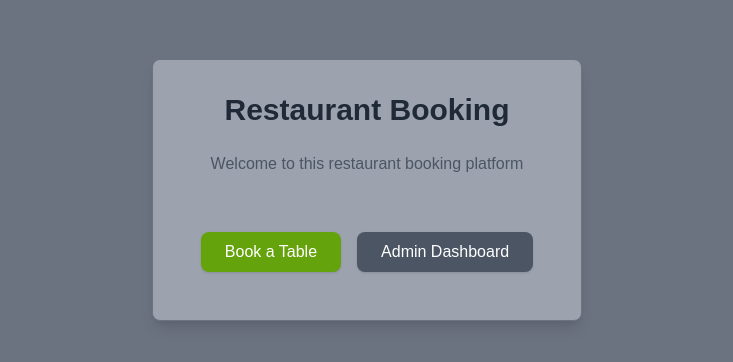
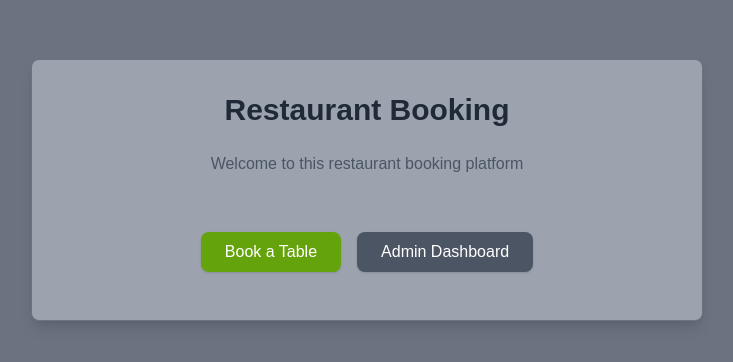
Before and after one commit to johanna-sandberg/restaurant-booking, a Next.js app: page / in a window 1280 px wide. Shown: the part 210-572 px from the top of the page, without its empty margins (273-1006 px from the left). Built offline with nearby package versions, Linux system fonts and the light colour scheme.

Commit message:
Fix styling

```diff
--- a/app/admin/page.tsx
+++ b/app/admin/page.tsx
@@ -31,7 +31,9 @@ export default function AdminPage() {
 
   return (
     <div className='min-h-screen p-8'>
-      <h1 className='text-3xl font-bold mb-6'>Admin Dashboard</h1>
+      <h1 className='max-w-screen-sm mx-auto text-3xl font-bold mb-6'>
+        Admin Dashboard
+      </h1>
       {bookings ? (
         <ListBookings bookings={bookings} />
       ) : (
--- a/app/page.tsx
+++ b/app/page.tsx
@@ -1,12 +1,12 @@
 export default function Home() {
   return (
-    <div className='p-6 sm:p-4 space-y-6 sm:space-y-4 min-h-screen flex flex-col justify-center items-center'>
-      <div className='max-w-lg bg-gray-400 dark:bg-gray-700 rounded-lg shadow-lg p-8 border border-gray-500 dark:border-gray-600 text-center space-y-6'>
+    <div className='min-h-screen flex flex-col justify-center items-center p-6 sm:p-4 space-y-6 sm:space-y-4'>
+      <div className='w-full max-w-xl md:max-w-xl lg:max-w-2xl bg-gray-400 dark:bg-gray-700 rounded-lg shadow-lg p-8 border border-gray-500 dark:border-gray-600 text-center space-y-6 flex flex-col justify-between h-full'>
         <h1 className='text-3xl font-semibold'>Restaurant Booking</h1>
         <p className='text-gray-600 dark:text-gray-300'>
           Welcome to this restaurant booking platform
         </p>
-        <div className=' sm:p-4 space-x-4 space-y-4 '>
+        <div className='sm:p-4 space-x-4 space-y-4 mt-auto'>
           <a
             href='/book-table'
             className='inline-block px-6 py-2 rounded-lg shadow transition-all duration-300 bg-lime-600 text-white hover:bg-lime-500 focus:outline-none focus:ring-4 focus:ring-offset-2 focus:ring-lime-300 dark:focus:ring-lime-500'
```
